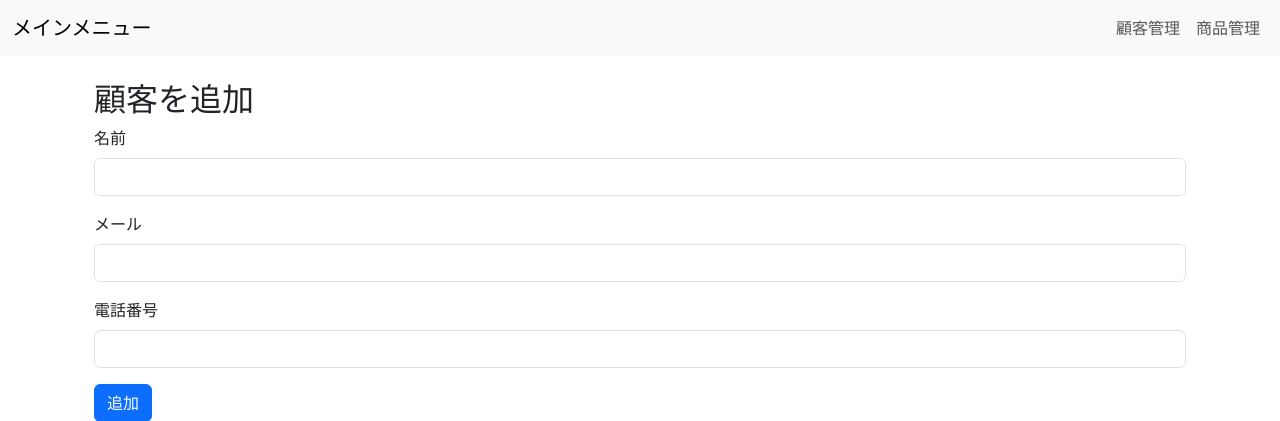
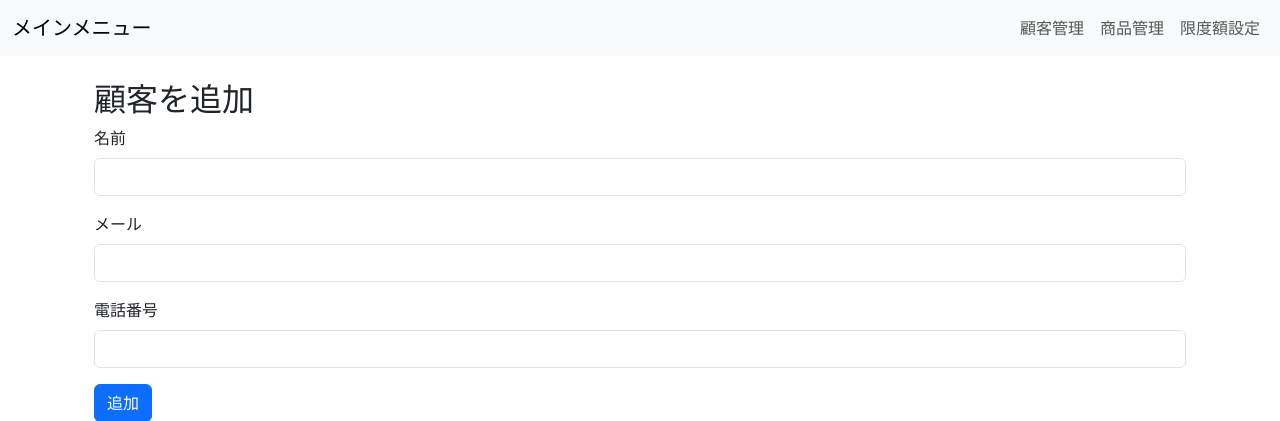
Before and after one commit to sk04237/customer_managementsystem, a Flask app: page /customers/add in a window 1280 px wide. Shown: the top 421 px of the page. Run offline with Flask 3, Linux system fonts and the light colour scheme.

Commit message:
Update base.html

```diff
--- a/app/templates/base.html
+++ b/app/templates/base.html
@@ -12,8 +12,9 @@
         <div class="container-fluid">
             <a class="navbar-brand" href="/">メインメニュー</a>
             <ul class="navbar-nav">
-                <li class="nav-item"><a class="nav-link" href="/customers">顧客管理</a></li>
+                <li class="nav-item"><a class="nav-link" href="/customers_menu">顧客管理</a></li>
                 <li class="nav-item"><a class="nav-link" href="/products_menu">商品管理</a></li>
+                <li class="nav-item"><a class="nav-link" href="/discount_settings">限度額設定</a></li>
             </ul>
         </div>
     </nav>
```
